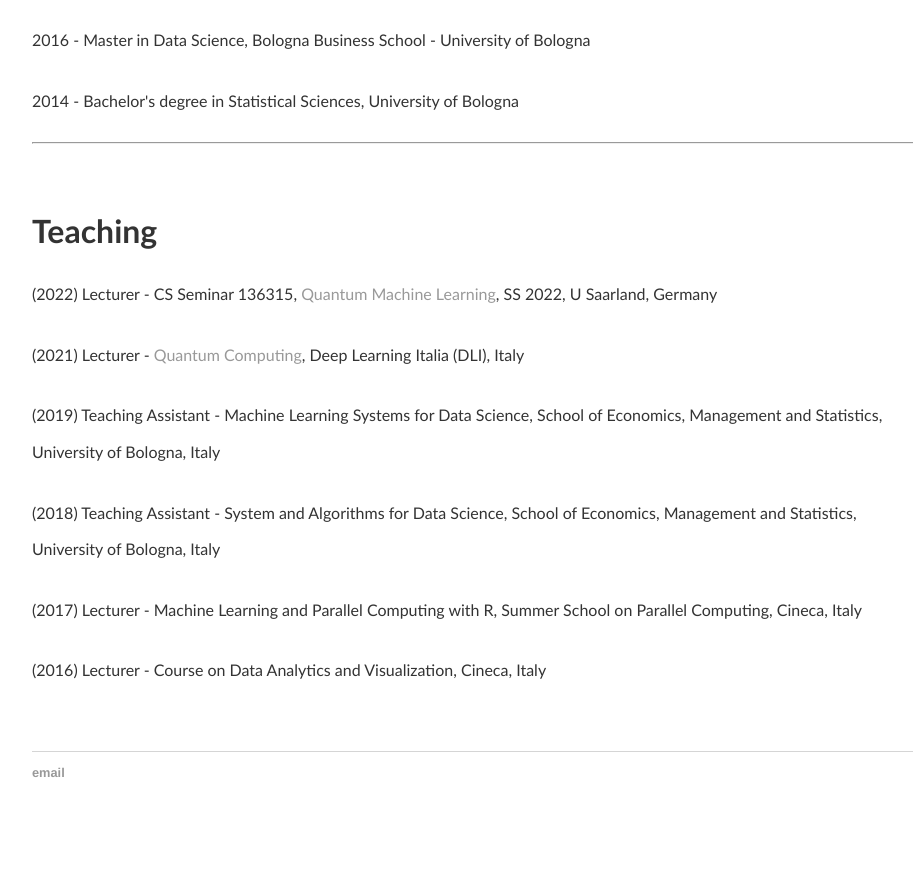
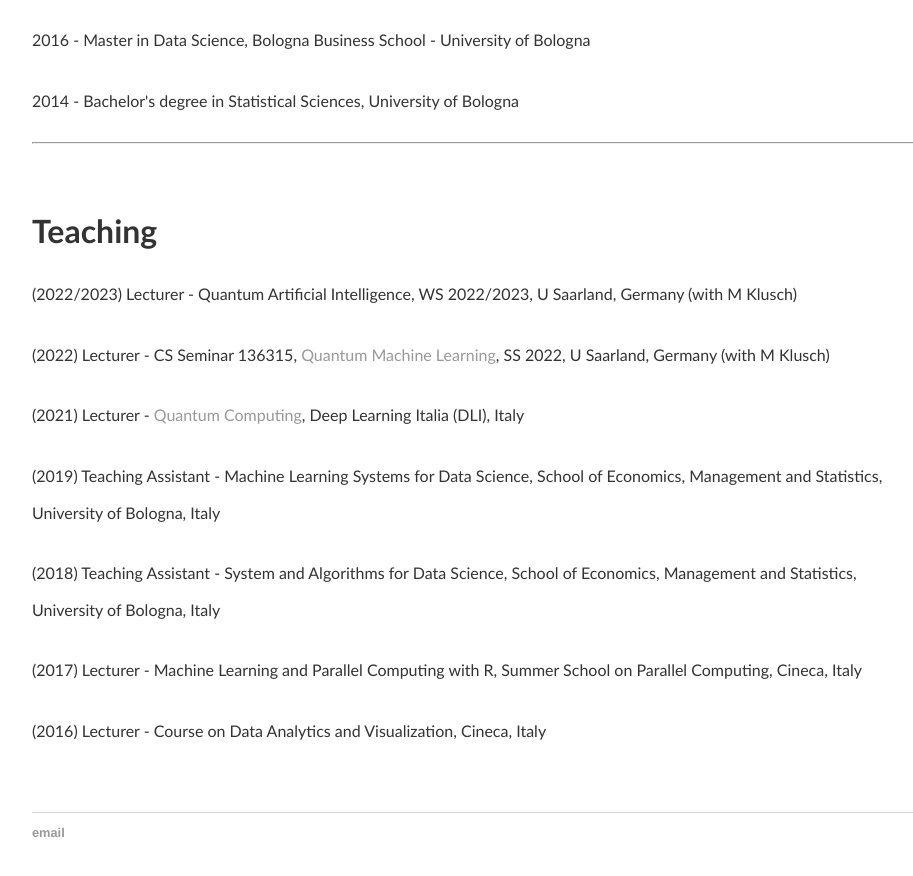
Before and after one commit to amacaluso/amacaluso.github.io, a Jekyll site: the page built from index.html, in a window 1280 px wide and 900 px high, scrolled down 1736 px. Shown: the top 876 px of the window, without its empty margins (160-1073 px from the left). Built offline with Jekyll 4.4.1, drawn with Linux system fonts in a browser that asks for light colours; before the commit the page ends 2576 px from its top, so only the background shows below that.

Commit message:
Update index.html

```diff
--- a/index.html
+++ b/index.html
@@ -157,7 +157,12 @@
 </div><!-- /.blurb -->
 
 	<p><b><font face="Trebuchet MS"><font size="6">Teaching</font></b>
-	<p><font face="Trebuchet MS"><font size="3">(2022) Lecturer - CS Seminar 136315, <a href="http://www.dfki.de/%7Eklusch/QML-ss22">Quantum Machine Learning</a>, SS 2022, U Saarland, Germany</font></p>
+
+	<p><font face="Trebuchet MS"><font size="3">(2022/2023) Lecturer - Quantum Artificial Intelligence, WS 2022/2023, U Saarland, Germany (with M Klusch)</font></p>
+
+
+
+	<p><font face="Trebuchet MS"><font size="3">(2022) Lecturer - CS Seminar 136315, <a href="http://www.dfki.de/%7Eklusch/QML-ss22">Quantum Machine Learning</a>, SS 2022, U Saarland, Germany (with M Klusch)</font></p>
 
 	<p><font face="Trebuchet MS"><font size="3">(2021) Lecturer - <a href="https://elearning.academy-dli.com/p/quantum_computing">Quantum Computing</a>, Deep Learning Italia (DLI), Italy</font></p>
 
```
